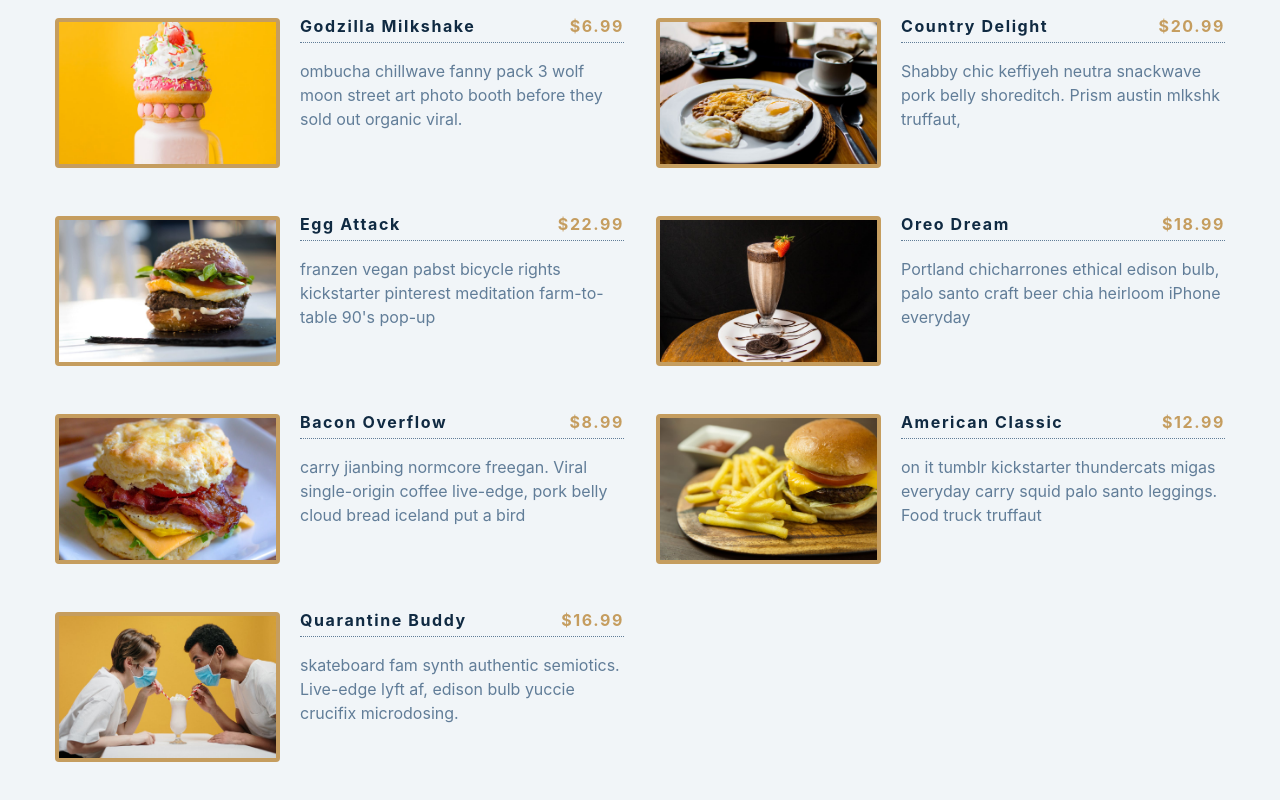
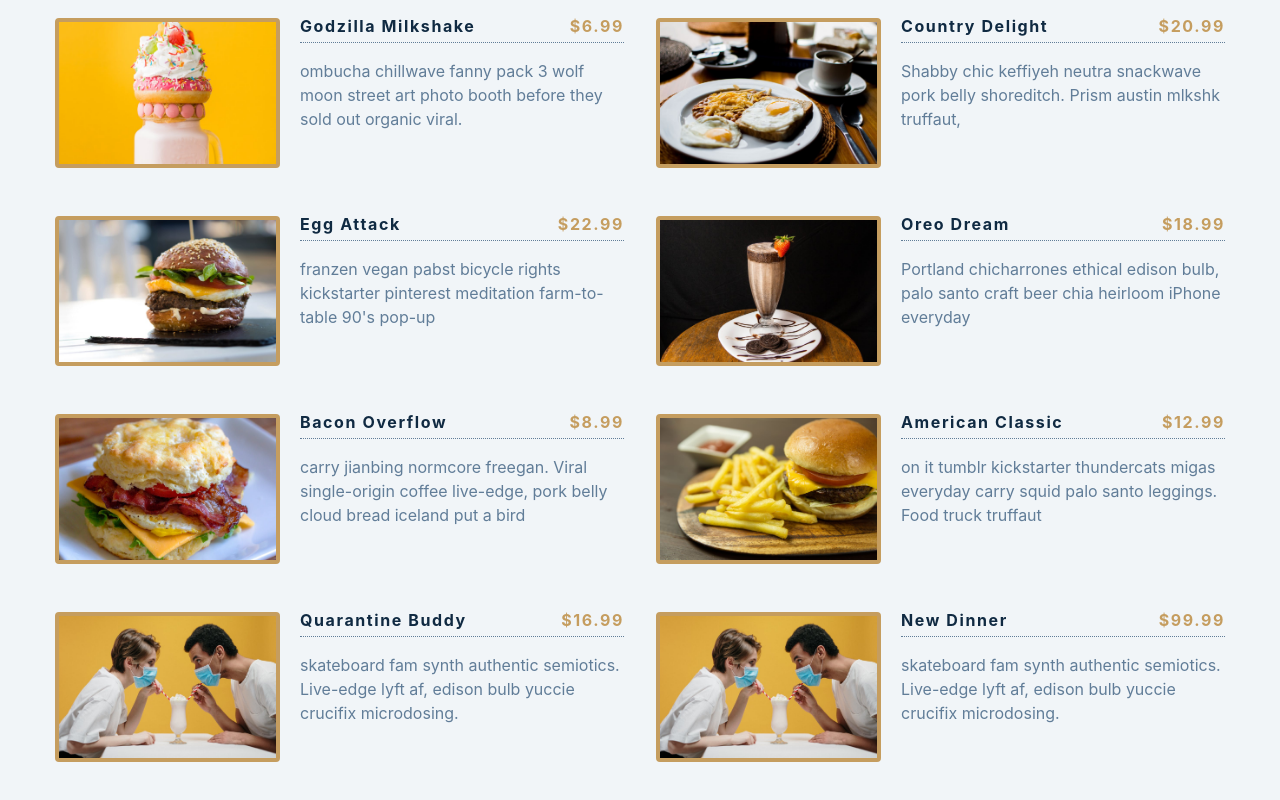
Before and after one commit to stephanieraymos/menu, a React (Create React App) app: page / in a window 1280 px wide. Shown: the part 446-1246 px from the top of the page. Built offline with nearby package versions, Linux system fonts and the light colour scheme.

Commit message:
Added item with new category. Adds button automatically

```diff
--- a/src/data.js
+++ b/src/data.js
@@ -71,5 +71,13 @@ const menu = [
     img: "./img/item-9.jpeg",
     desc: `skateboard fam synth authentic semiotics. Live-edge lyft af, edison bulb yuccie crucifix microdosing.`,
   },
+  {
+    id: 10,
+    title: "New dinner",
+    category: "dinner",
+    price: 99.99,
+    img: "./img/item-9.jpeg",
+    desc: `skateboard fam synth authentic semiotics. Live-edge lyft af, edison bulb yuccie crucifix microdosing.`,
+  },
 ];
 export default menu;
```
